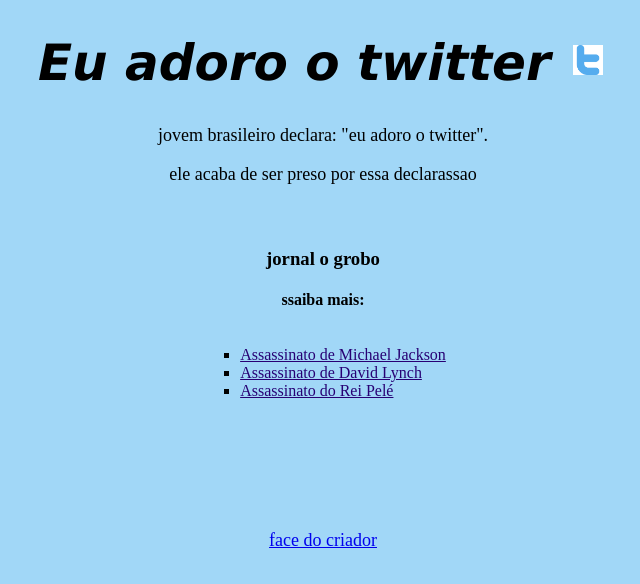
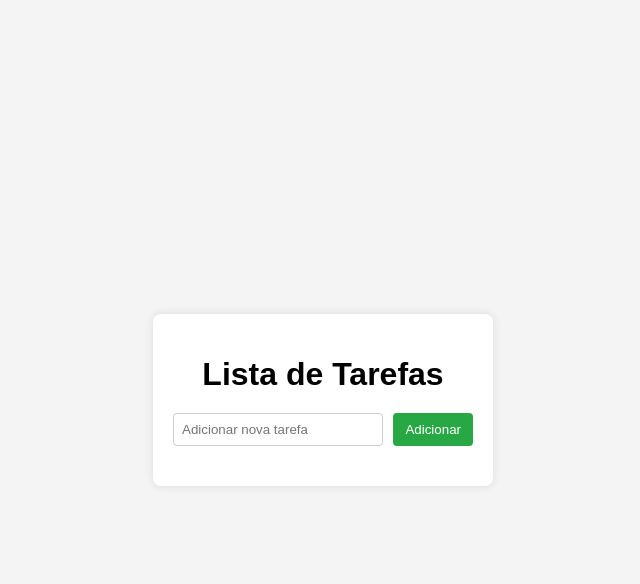
Before and after one commit to pleneo/DesenvolvimentoWebUnifor, a plain HTML site: page index.html in a window 1280 px wide. Shown: the whole page, without its empty margins (317-957 px from the left). Drawn offline with Linux system fonts and the light colour scheme.

Commit message:
1703 class

```diff
--- a/index.html
+++ b/index.html
@@ -1,45 +1,24 @@
 <!DOCTYPE html>
 <html lang="pt-BR">
-<head>
-    <meta charset="UTF-8">
-    <title>notisias maresol</title>
-    <link rel="stylesheet" href="style.css">
-    <style>
-        #news{
-            color: rgb(39, 0, 116);
-        }
-    </style>
-
-</head>
-<body style="background-color: rgb(161, 215, 247);">
-    <header>
-        <div>
-            <h1 id="title">Eu adoro o twitter <img src="twitter_logo.png" style="width: 30px; padding: 5px; align-items: center;"></h1>
-            <p>jovem brasileiro declara: "eu adoro o twitter".</p>
-        </div>
-
-        <div>
-            <p>ele acaba de ser preso por essa declarassao<br></p>
-        </div>
-
-        <h3 id="journal"><br><br>jornal o grobo</h3>
-
-    </header>
-
-    <footer>
-        <h4 id="footer_title" style="text-align: center;">ssaiba mais:</h4>
-
-
-        <div class="container">
-            <ul>
-                <li><a id="news" href="gb.html">Assassinato de Michael Jackson </a></li>
-                <li><a id="news" href="ga.html">Assassinato de David Lynch </a></li>
-                <li><a id="news" href="gc.html">Assassinato do Rei Pelé </a></li>
-            </ul>
-        </div>
-
-        <br><br>
-        <p id="creator"><a href="images.jpg">face do criador</a></p>
-    </footer>
-</body>
+  <head>
+    <meta charset="UTF-8" />
+    <meta
+      name="viewport"
+      content="width=device-width,
+initial-scale=1.0"
+    />
+    <title>To-Do List</title>
+    <link rel="stylesheet" href="style.css" />
+  </head>
+  <body>
+    <div class="container">
+      <h1>Lista de Tarefas</h1>
+      <div class="todo-input">
+        <input type="text" id="taskInput" placeholder="Adicionar nova tarefa" />
+        <button onclick="addTask()">Adicionar</button>
+      </div>
+      <ul id="taskList"></ul>
+    </div>
+    <script src="script.js"></script>
+  </body>
 </html>
--- a/script.js
+++ b/script.js
@@ -0,0 +1,72 @@
+document.addEventListener("DOMContentLoaded", ()=>{
+  loadTasks()
+})
+
+function addTask() {
+    var taskText = taskInput.value.trim();
+
+    if(taskText == ""){
+      alert("Digite uma tarefa válida");
+      return;
+    }
+
+    let taskList = document.getElementById("taskList");
+    let item = document.createElement("li")
+
+    item.innerHTML = `
+      <span onclick="toggleTask(this)">${taskText}</span>
+      <button class="delete-btn" onclick="deleteTask(this)">X</button>`
+
+
+    taskList.appendChild(item)
+    saveTasks()
+    taskInput.value = ""
+
+
+  }
+
+  function toggleTask(element){
+    element.parentElement.classList.toggle("completed")
+  }
+
+  function deleteTask(button){
+    button.parentElement.remove()
+  }
+
+  function saveTasks(){
+    let tasks = []
+    document.querySelectorAll("#taskList li").forEach(
+      (task)=>{
+      tasks.push(
+        {
+        task:task.innerText.trim(),
+        status: task.classList.contains("completed")
+      }
+      )
+    }
+    )
+    localStorage.setItem("tasks", JSON.stringify(tasks))
+  }
+
+  function loadTasks(){
+    let tasks = JSON.parse(localStorage.getItem("tasks") || [])
+
+    let taskList = document.getElementById("taskList")
+
+    tasks.forEach( task => {
+      let item = document.createElement("li")
+
+      item.innerHTML = `
+      <span onclick="toggleTask(this)">${element.task}</span>
+      <button class="delete-btn" onclick="deleteTask(this)">X</button>`;
+
+      if (!element.status){
+        item.classList.add("completed")
+      }
+      }
+      )
+
+
+
+
+  }
--- a/style.css
+++ b/style.css
@@ -1,45 +1,79 @@
-#title{
-    font-size: 50px;
-    font-family: 'Lucida Sans', 'Lucida Sans Regular', 'Lucida Grande', 'Lucida Sans Unicode', Geneva, Verdana, sans-serif;
-    font-style: italic;
+body {
+    font-family: Arial, sans-serif;
+    background-color: #f4f4f4;
+    margin: 0;
+    padding: 0;
+    display: flex;
+    justify-content: center;
+    align-items: center;
+    height: 100vh;
+}
+
+.container {
+    background: #fff;
+    padding: 20px;
+    border-radius: 8px;
+    box-shadow: 0 0 10px rgba(0, 0, 0, 0.1);
+    width: 300px;
     text-align: center;
 }
 
-p{
-    font-size: large;
-    border-radius: 50px;
-    text-align: center;
+h1 {
+    margin-bottom: 20px;
 }
 
-#journal{
-    justify-content: center;
-    align-items: center;
-    text-align: center;
+.todo-input {
+    display: flex;
+    gap: 10px;
 }
 
-
-ul{
-    list-style:square;
-    display: inline-block;
-    text-align: left;
-
-
+input {
+    flex: 1;
+    padding: 8px;
+    border: 1px solid #ccc;
+    border-radius: 4px;
 }
 
-div.container{
-    text-align: center;
+button {
+    padding: 8px 12px;
+    border: none;
+    background-color: #28a745;
+    color: white;
+    border-radius: 4px;
+    cursor: pointer;
 }
 
-#news{
-    display: flex;
-
+button:hover {
+    background-color: #218838;
 }
 
-#news:hover{
-    background-color:cyan;
-    cursor:grabbing;
+ul {
+    list-style: none;
+    padding: 0;
+    margin-top: 20px;
 }
 
-#creator{
-    padding-top: 60px;
+li {
+    background: #f9f9f9;
+    padding: 8px;
+    margin: 5px 0;
+    display: flex;
+    justify-content: space-between;
+    align-items: center;
+    border-radius: 4px;
+    cursor: pointer;
 }
+
+li.completed {
+    text-decoration: line-through;
+    color: gray;
+}
+
+.delete-btn {
+    background: red;
+    color: white;
+    border: none;
+    padding: 4px 8px;
+    border-radius: 4px;
+    cursor: pointer;
+}
```
Also changed, not shown: sources/images.jpg (added), sources/twitter_logo.png (added).
